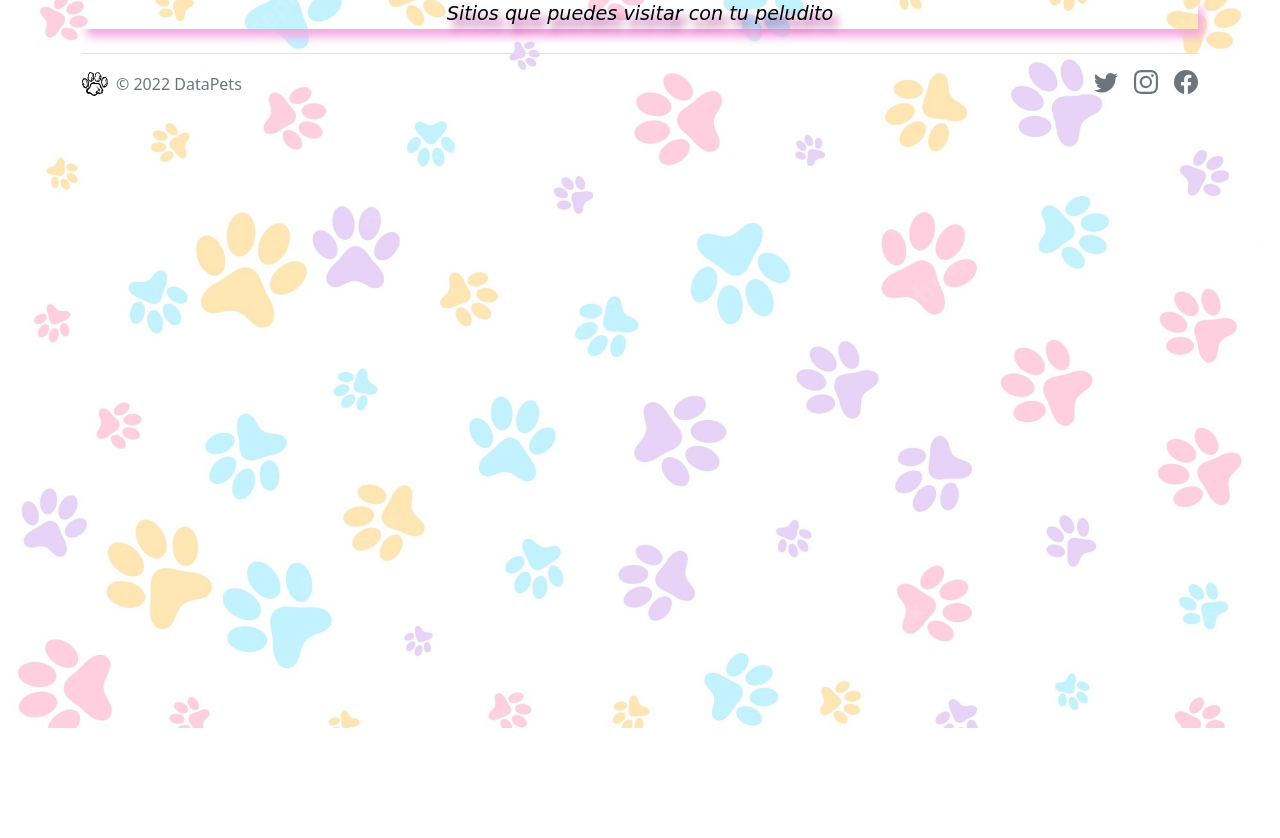
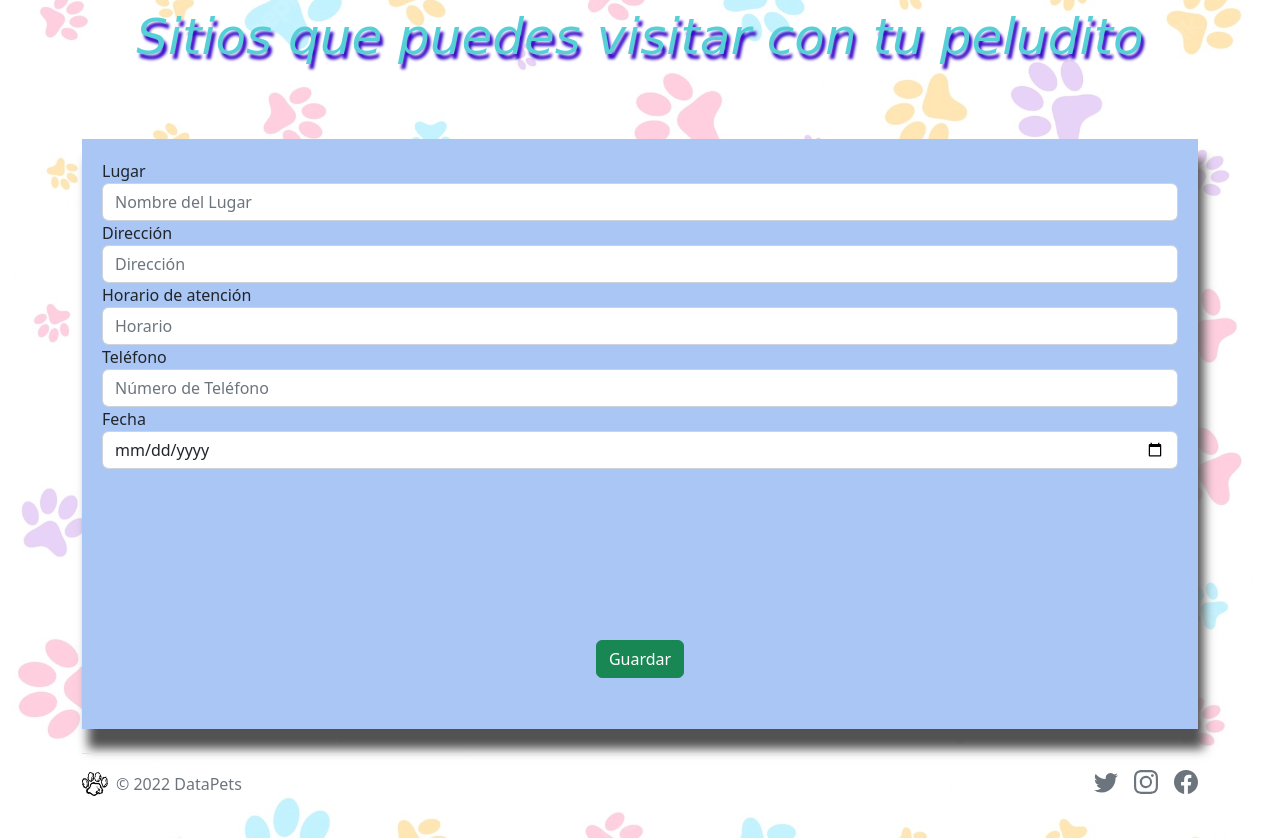
Before and after one commit to meyer-pidiache/DataPets, a Django app: page /places/ in a window 1280 px wide. Shown: the part 72-910 px from the top of the page. Before the commit the page ends 800 px from the top, so only its background shows below. Run offline with Django 4.2, Linux system fonts and the light colour scheme; some libraries are stand-ins or nearby versions.

Commit message:
cambio color

```diff
--- a/static/assets/css/comments.css
+++ b/static/assets/css/comments.css
@@ -85,9 +85,8 @@
 
     .mtx {
         font-style: italic;
-        color: black;
+        color: rgb(87, 207, 215);
         font-family: cursive;
-        font-size: larger;
-        box-shadow: 5px 8px 10px rgb(244, 169, 227);
-        text-shadow: 5px 8px 10px rgb(159, 11, 124);;
+        font-size:50px;
+        text-shadow: 3px 5px 3px rgb(53, 5, 198);
     }
--- a/static/assets/css/styles.css
+++ b/static/assets/css/styles.css
@@ -312,5 +312,31 @@ text-shadow: 2px 4px 6px rgb(238, 228, 228);
   font-family: cursive;
   font-size: 30px;
   color: black;
-  text-shadow: 5px 8px 10px rgb(245, 206, 236);
+  text-shadow: 5px 8px 10px #d5dcf7;
 }
+
+.container2 {
+  display: block;
+  padding: 20px;
+  width: 100%;
+  height: auto;
+  background: rgb(170, 198, 245);
+  box-shadow: 6px 20px 10px rgb(82, 82, 82);
+}
+
+.container3 {
+  display: block;
+  padding: 20px;
+  width: 100%;
+  height: auto;
+  background: rgb(215, 238, 197);
+  box-shadow: 6px 20px 10px rgb(82, 82, 82);
+}
+.txt4
+{
+  font-style: italic;
+  color: rgb(232, 236, 167);
+  font-family: cursive;
+  font-size:50px;
+  text-shadow: 4px 2px 5px rgb(12, 202, 113);
+}
--- a/templates/places/places.html
+++ b/templates/places/places.html
@@ -7,5 +7,48 @@
 {% block main %}
 
 <p class="text-center mtx">Sitios que puedes visitar con tu peludito</p>
+<br>
+<br>
+
+<div class="container2">
+    <form method="post">
+        <div class="form-group">
+            <label>Lugar</label>
+            <input type="text" name="Usuario" placeholder="Nombre del Lugar"
+                class="form-control" required>
+        </div>
+        <div class="form-group">
+            <label>Dirección</label>
+            <input type="text" name="Correo" placeholder="Dirección"
+                class="form-control" required>
+        </div>
+        <div class="form-group">
+            <label>Horario de atención</label>
+            <input type="text" name="Correo" placeholder="Horario"
+                class="form-control" required>
+        </div>
+        <div class="form-group">
+            <label>Teléfono</label>
+            <input type="number" name="Correo" placeholder="Número de Teléfono"
+                class="form-control" required>
+        </div>
+
+        <div class="form-group">
+            <label>Fecha</label>
+            <input type="date" name="Fecha_lanzamiento"  placeholder="Fecha de visita"
+                class="form-control">
+        </div>
+
+        <div class="box-footer text-center">
+            <br>
+            <button class="btn btn-success">Guardar</button>
+
+        </div>
+
+    </form>
+
+
+
+</div>
 
 {% endblock main %}
--- a/templates/user/update_user.html
+++ b/templates/user/update_user.html
@@ -4,9 +4,9 @@
 
 {% block main %}
 
-        <p class="font-italic">Actualizar Datos</p>
+        <p class="text-center txt4">Actualizar Datos</p>
 
-<div class="container">
+<div class="container3">
             <form method="post">
                 <div class="form-group">
                     <label>Usuario</label>
```
